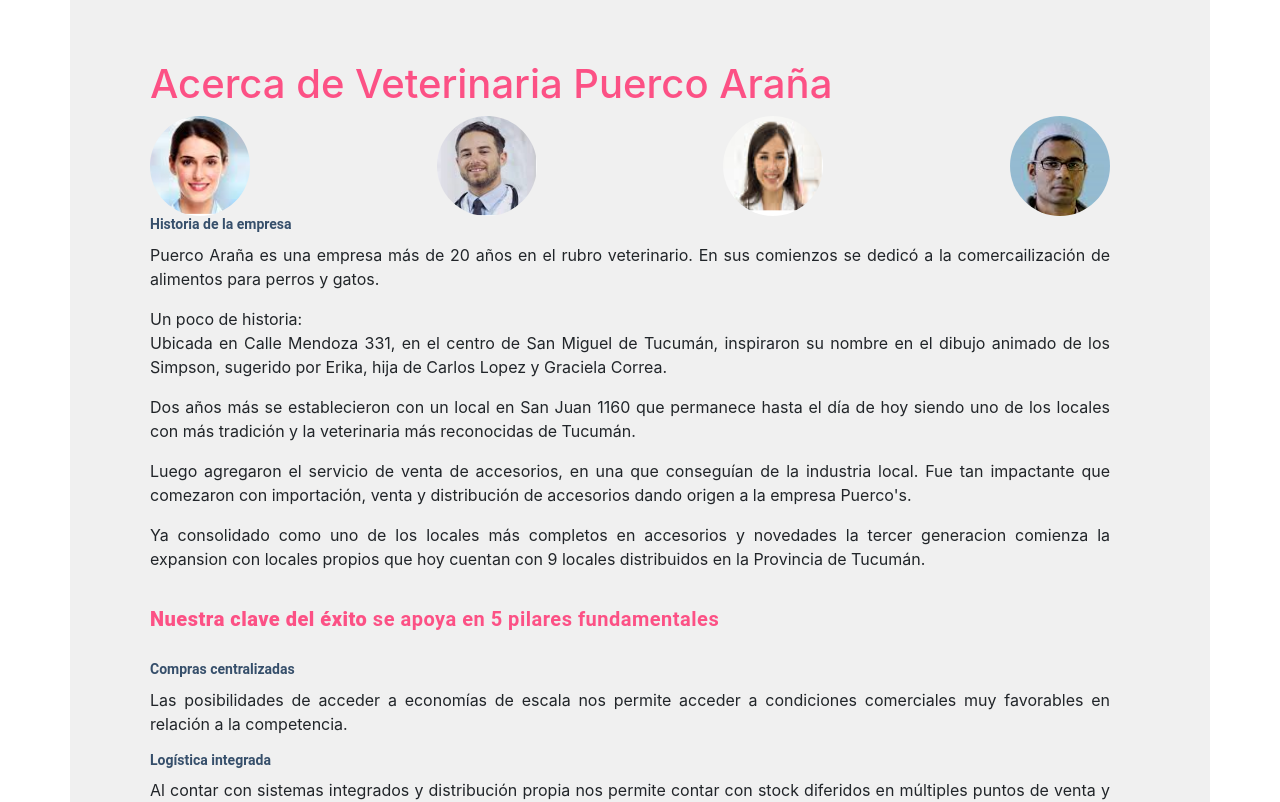
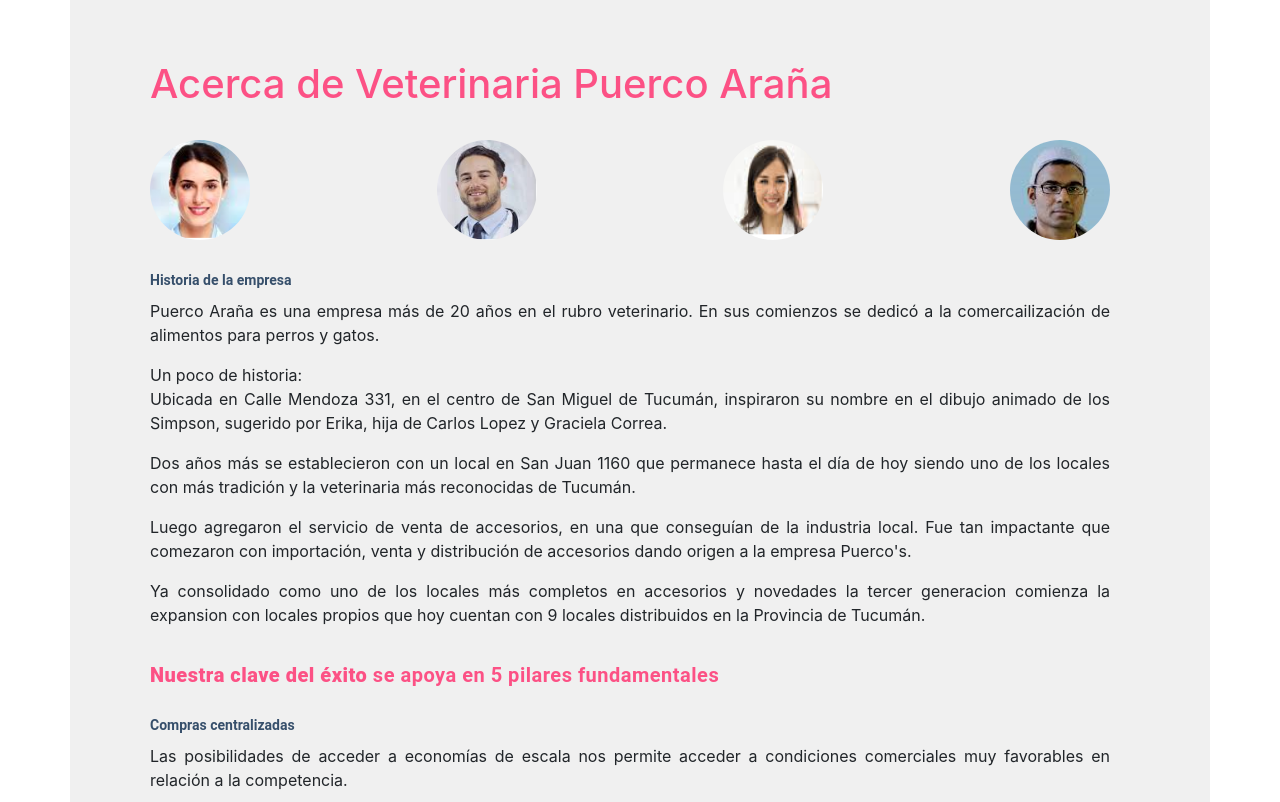
Before and after one commit to Diegolmi/Vet-puercoArania, a React (Create React App) app: page /about in a window 1280 px wide. Shown: the top 802 px of the page. Built offline with nearby package versions, Linux system fonts and the light colour scheme.

Commit message:
modificacion de estilos

```diff
--- a/src/components/About/about.css
+++ b/src/components/About/about.css
@@ -1,4 +1,5 @@
 @import url('https://fonts.googleapis.com/css2?family=Roboto+Condensed&display=swap');
+
 
 div.container {
     padding-top: 30px;
@@ -6,13 +7,15 @@ div.container {
     padding-right: 50px;
     padding-left: 40px;
     background-color:#f0f0f0;
-  }
+}
+
+
 
 h1{
     color:#fc5185;
 }
 
-default h2, .institucional h2 {
+default h2, .institucional h2{
     font-size: 20px;
     font-weight: bold;
     padding: 20px 0px;
@@ -51,8 +54,7 @@ p {
 .image{
     width: 100px;
     height: 100px;
-    margin: 40px 3em 10px 10px auto;
-}
+   }
 
 .imageAside{
     width: 250px;
@@ -68,4 +70,12 @@ p {
 } */
 .medicos{
     /* justify-content: space-between; */
+    margin-bottom: 2em;
+    margin-top: 2em;
 }
+
+/* @media only screen and (max-width: 1000px) {
+    .medicos {
+        flex-direction: column;
+    }
+  } */
--- a/src/components/About/about.js
+++ b/src/components/About/about.js
@@ -17,7 +17,7 @@ const Contenido = () => {
               <div className="institucional">
                 <h1>Acerca de Veterinaria Puerco Araña</h1>
                 <div
-                  className="medicos d-md-flex flex-column flex-md-row justify-content-center
+                  className="medicos d-md-block d-md-flex flex-column flex-md-row justify-content-center
                 justify-content-md-between"
                 >
                   <Image src={medico1} className="image" roundedCircle alt="" />
```
